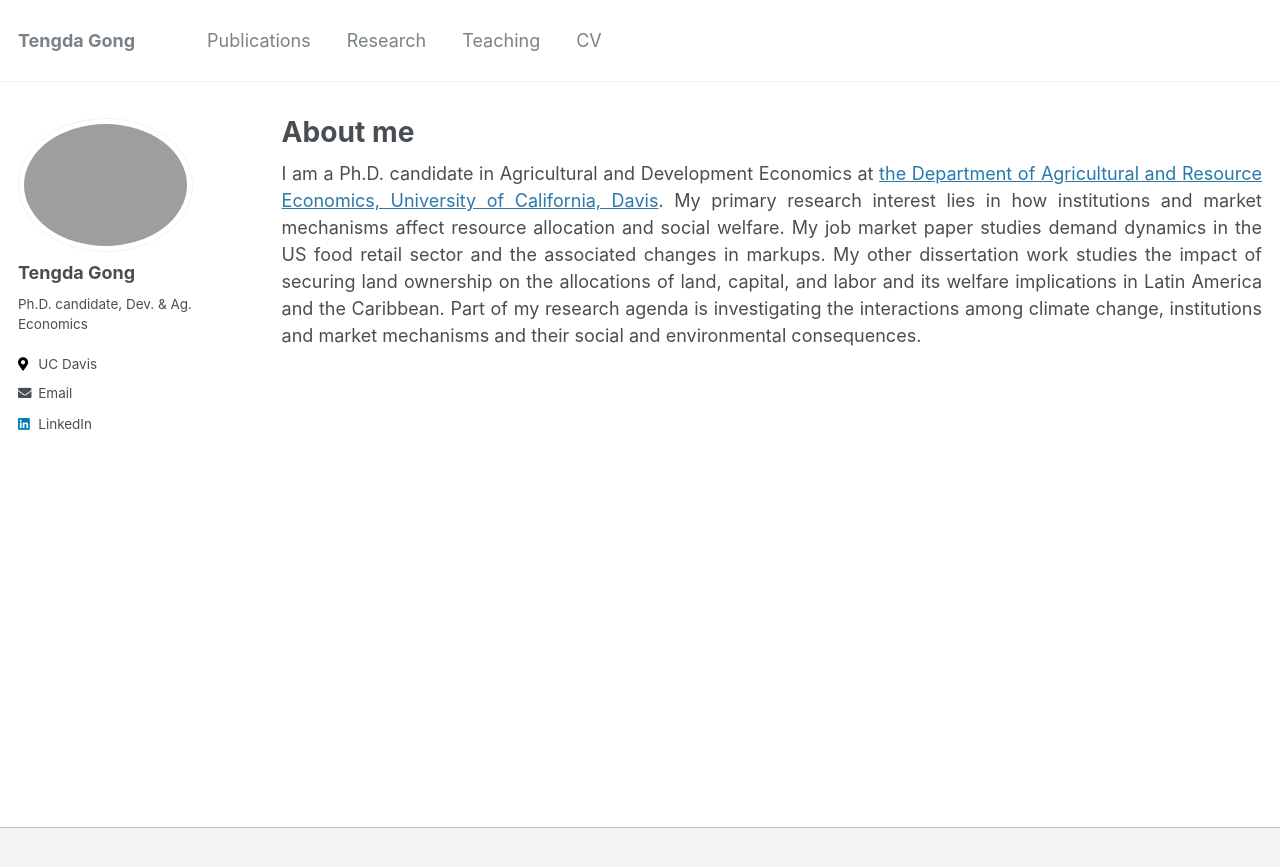
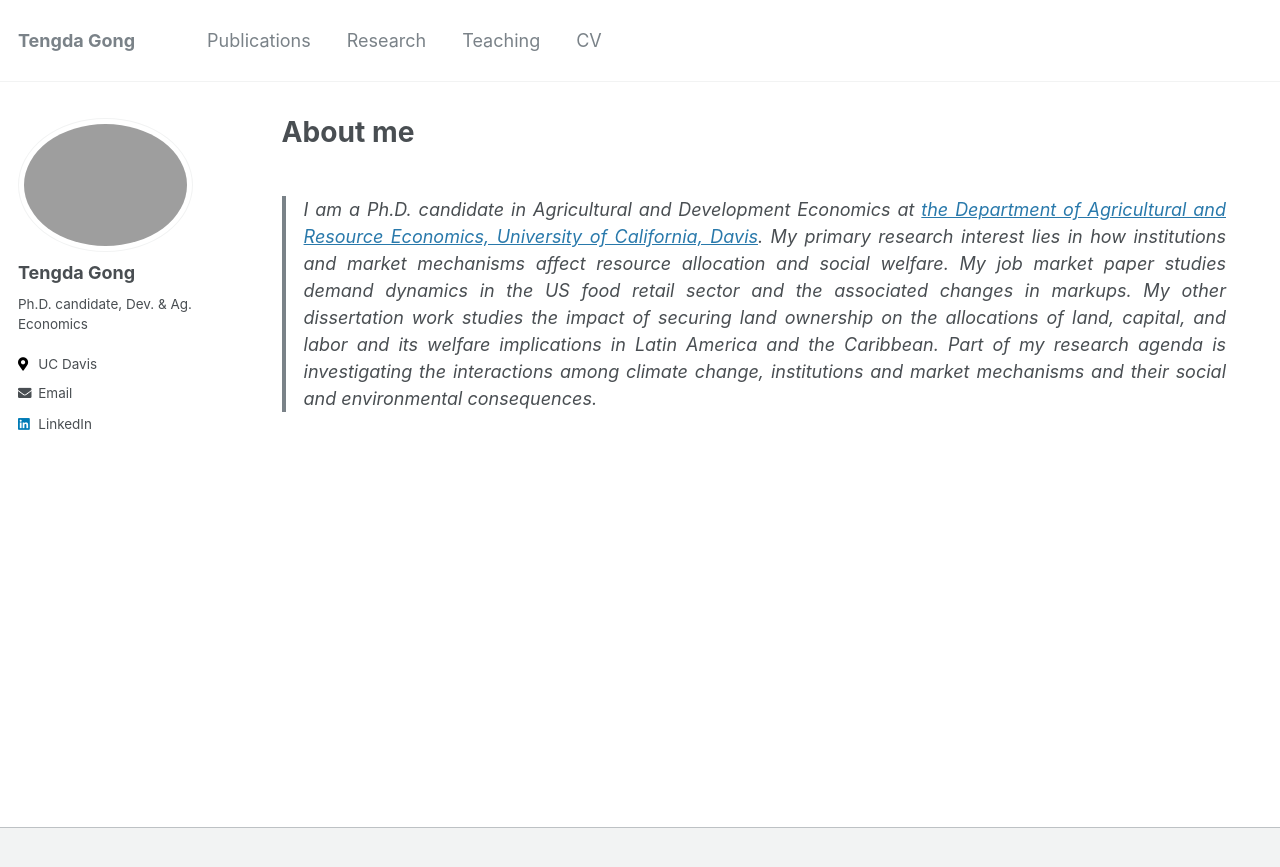
Before and after one commit to tendakung/tendakung.github.io, a Jekyll site: the page built from _pages/about.md, in a window 1280 px wide. Shown: the top 867 px of the page. Built offline with Jekyll 4.4.1, drawn with Linux system fonts in a browser that asks for light colours.

```diff
--- a/_pages/about.md
+++ b/_pages/about.md
@@ -7,5 +7,5 @@ redirect_from:
   - /about.html
 ---
 
-I am a Ph.D. candidate in Agricultural and Development Economics at [the Department of Agricultural and Resource Economics, University of California, Davis](https://are.ucdavis.edu/people/grad-students/phd/tengda-gong/). My primary research interest lies in how institutions and market mechanisms affect resource allocation and social welfare. My job market paper studies demand dynamics in the US food retail sector and the associated changes in markups. My other dissertation work studies the impact of securing land ownership on the allocations of land, capital, and labor and its welfare implications in Latin America and the Caribbean. Part of my research agenda is investigating the interactions among climate change, institutions and market mechanisms and their social and environmental consequences.
+>I am a Ph.D. candidate in Agricultural and Development Economics at [the Department of Agricultural and Resource Economics, University of California, Davis](https://are.ucdavis.edu/people/grad-students/phd/tengda-gong/). My primary research interest lies in how institutions and market mechanisms affect resource allocation and social welfare. My job market paper studies demand dynamics in the US food retail sector and the associated changes in markups. My other dissertation work studies the impact of securing land ownership on the allocations of land, capital, and labor and its welfare implications in Latin America and the Caribbean. Part of my research agenda is investigating the interactions among climate change, institutions and market mechanisms and their social and environmental consequences.
 <br>
```
